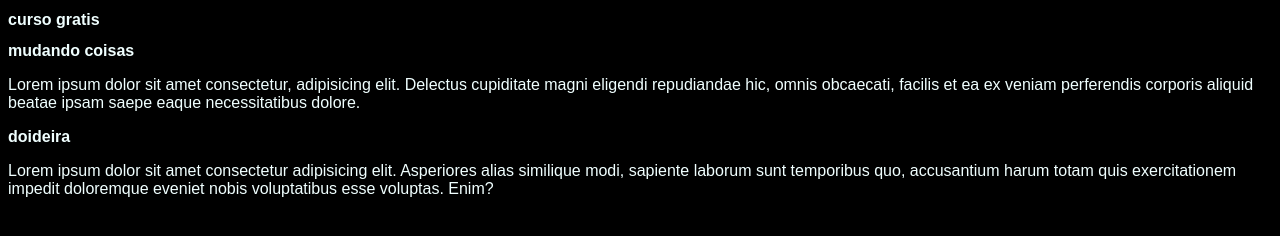
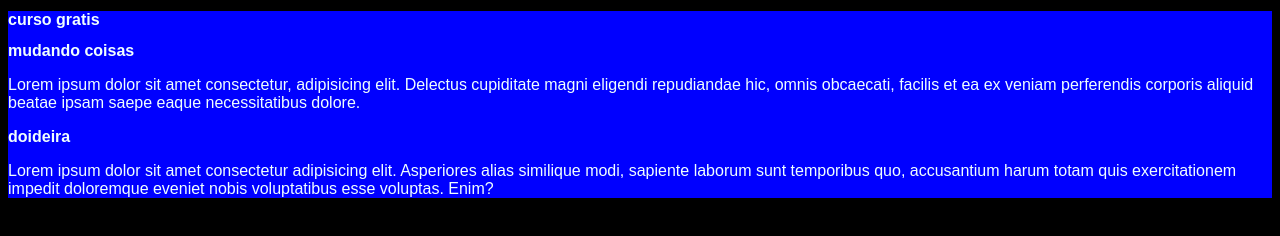
Before and after one commit to lopesgustavo01/Lil-teste, a plain HTML site: page index.html in a window 1280 px wide. Drawn offline with Linux system fonts and the light colour scheme.

Commit message:
Update style.css

```diff
--- a/estilo/style.css
+++ b/estilo/style.css
@@ -7,3 +7,9 @@
 body {
     background-color: black;
 }
+
+main{
+    padding: auto;
+    display: block;
+    background-color: blue;
+}
```
